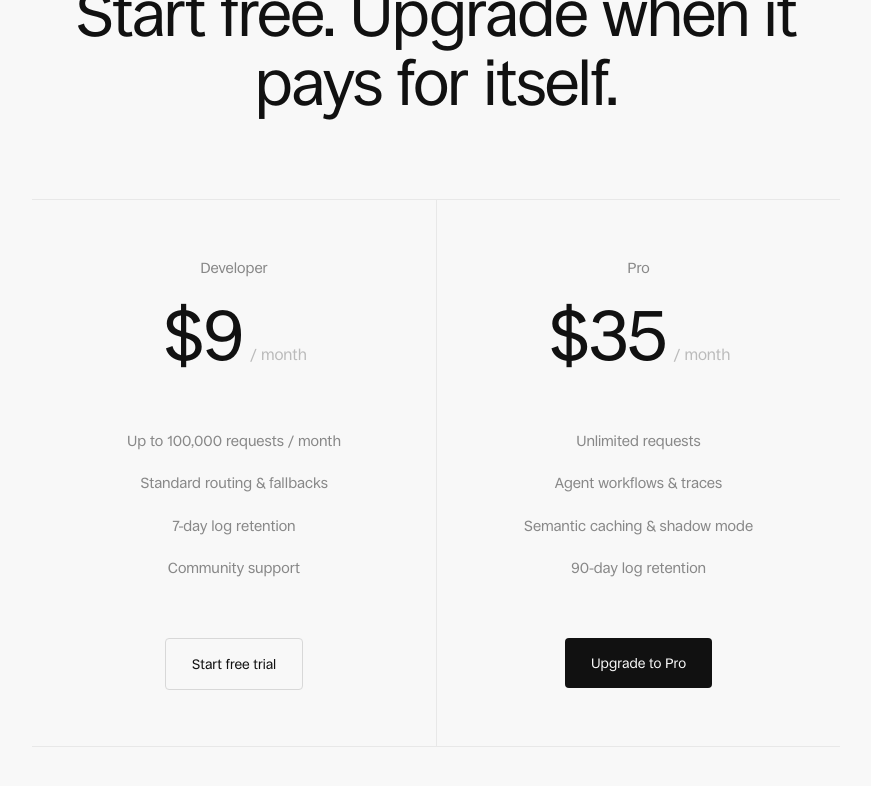
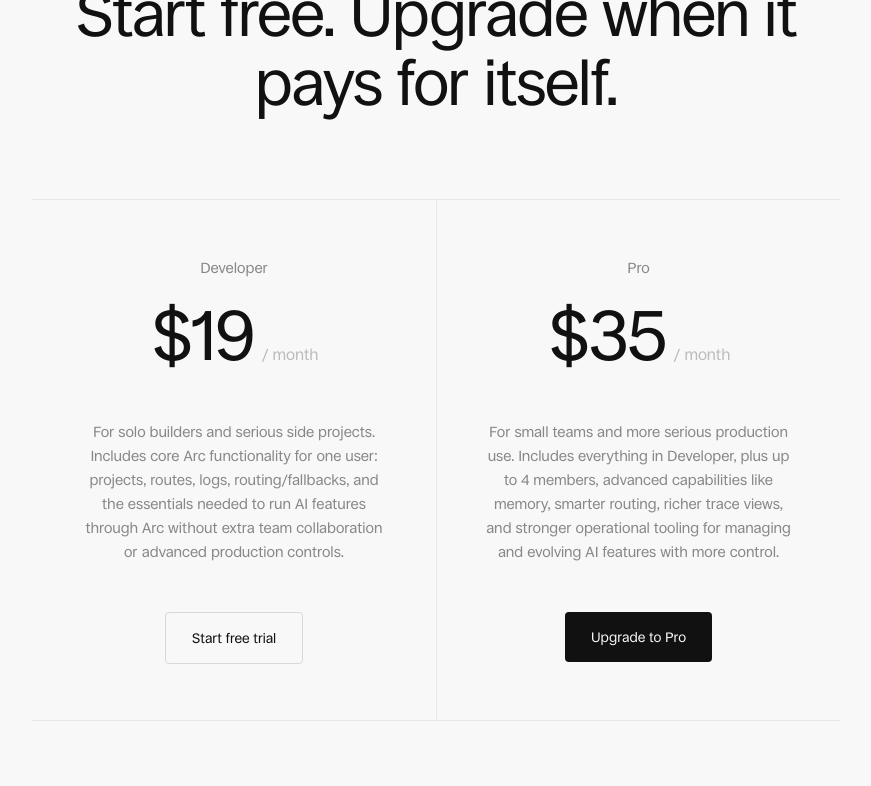
Before and after one commit to grsszne/cornerstonesh, a Next.js app: page /arc in a window 1280 px wide. Shown: the part 8651-9437 px from the top of the page, without its empty margins (204-1075 px from the left). Built offline with nearby package versions, Linux system fonts and the light colour scheme.

Commit message:
update pricing

```diff
--- a/src/components/arc/ArcPricing.jsx
+++ b/src/components/arc/ArcPricing.jsx
@@ -8,14 +8,9 @@
 const PLANS = [
   {
     name: "Developer",
-    price: "$9",
+    price: "$19",
     period: "/ month",
-    features: [
-      "Up to 100,000 requests / month",
-      "Standard routing & fallbacks",
-      "7-day log retention",
-      "Community support",
-    ],
+    description: "For solo builders and serious side projects. Includes core Arc functionality for one user: projects, routes, logs, routing/fallbacks, and the essentials needed to run AI features through Arc without extra team collaboration or advanced production controls.",
     cta: "Start free trial",
     primary: false,
   },
@@ -23,12 +18,7 @@
     name: "Pro",
     price: "$35",
     period: "/ month",
-    features: [
-      "Unlimited requests",
-      "Agent workflows & traces",
-      "Semantic caching & shadow mode",
-      "90-day log retention",
-    ],
+    description: "For small teams and more serious production use. Includes everything in Developer, plus up to 4 members, advanced capabilities like memory, smarter routing, richer trace views, and stronger operational tooling for managing and evolving AI features with more control.",
     cta: "Upgrade to Pro",
     primary: true,
   },
@@ -106,21 +96,17 @@
                 )}
               </div>
 
-              <ul style={{ margin: 0, marginBottom: 48, padding: 0, listStyle: "none", textAlign: "center" }}>
-                {plan.features.map((f, fi) => (
-                  <li
-                    key={fi}
-                    style={{
-                      padding: "10px 0",
-                      fontSize: 15,
-                      color: T.textSecondary,
-                      lineHeight: 1.5,
-                    }}
-                  >
-                    {f}
-                  </li>
-                ))}
-              </ul>
+              <div
+                style={{
+                  marginBottom: 48,
+                  fontSize: 15,
+                  color: T.textSecondary,
+                  lineHeight: 1.6,
+                  textAlign: "center",
+                }}
+              >
+                {plan.description}
+              </div>
 
               <Link
                 href="https://arc.cornerstone.sh"
```
